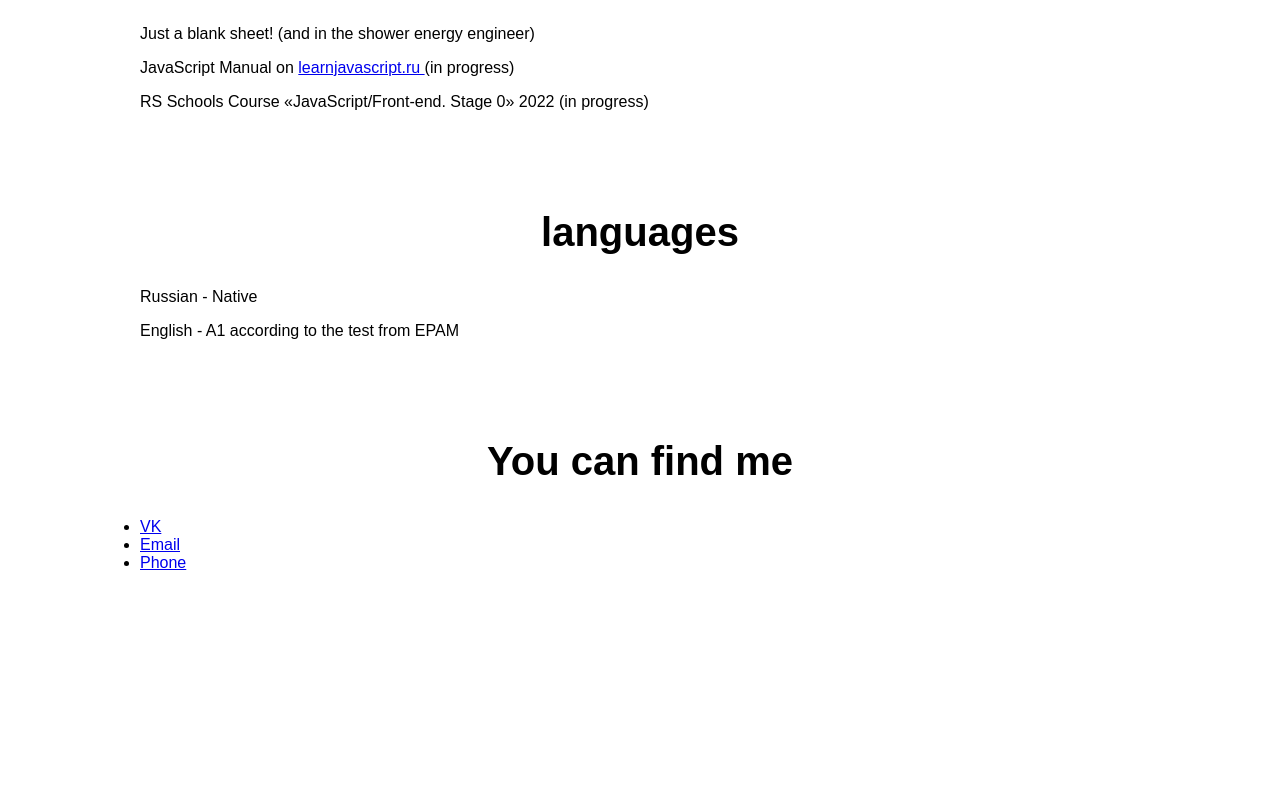
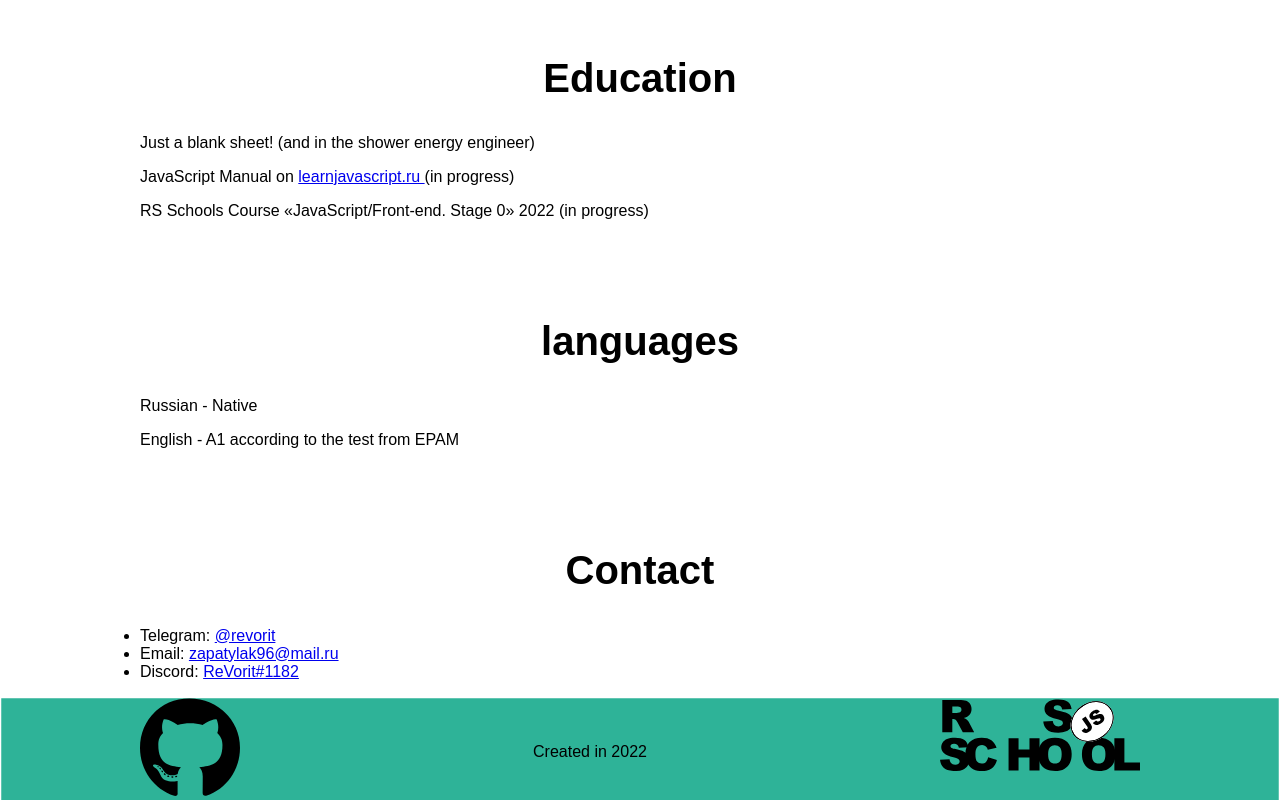
Before and after one commit to EgorZapatylak/rsschool-cv, a plain HTML site: page index.html in a window 1280 px wide. Shown: the part 1574-2374 px from the top of the page. Before the commit the page ends 2162 px from the top, so only its background shows below. Drawn offline with Linux system fonts and the light colour scheme.

Commit message:
feat: update file

````diff
--- a/index.html
+++ b/index.html
@@ -6,8 +6,7 @@
     <meta http-equiv="X-UA-Compatible" content="ie=edge">
 
     <title>CV</title>
-    <link rel="stylesheet" href="style.css">
-    <link rel="icon" href="assets/favicon.ico">
+    <link rel="stylesheet" href="./style.css">
     <link rel="preconnect" href="https://fonts.gstatic.com">
     <link href="https://fonts.googleapis.com/css2?family=Roboto:wght@100;300;500;700&display=swap" rel="stylesheet">
 </head>
@@ -24,7 +23,7 @@
                     <li><a href="#Experience">Experience</a></li>
                     <li><a href="#Education">Education</a></li>
                     <li><a href="#languages">languages</a></li>
-                        <li><a href="#Contact">You can find me</a></li>
+                    <li><a href="#Contact">Contact</a></li>
                 </ul>
             </nav>
         </div>
@@ -32,11 +31,11 @@
             <div class="title_first">
                 Welcome to my first Web Page
             </div>
-                <h1>And here is my first resume</h1>
+            <h1>Egor Zapatylak</h1>
         </div>
     </div>
 </header>
-
+<main>
 <section>
     <div class="container">
         <div class="title" id="About Me">
@@ -75,6 +74,8 @@
             <h2>
                 Code Examples
             </h2>
+            <pre>
+                <code>
             Код на JavaScript:
 
             ```javascript
@@ -85,6 +86,8 @@
             y = t
             ;[x, y] = [y, x]
             ```
+                </code>
+            </pre>
         </div>
     </div>
 </section>
@@ -133,16 +136,33 @@
     <div class="container">
         <div class="title" id="Contact">
             <h2>
-                    You can find me
+                Contact
             </h2>
             <ul>
-                    <li><a href="https://vk.com/id107009476" target="_blank">VK</a></li>
-                    <li><a href="mailto:zapatylak96@mail.ru" target="_blank" rel="noopener noreferrer">Email</a></li>
-                    <li><a href="tel:+375297140594" target="_blank" rel="noopener noreferrer">Phone</a></li>
+                <li> Telegram: <a href="https://t.me/revorit" title="github">@revorit</a></li>
+                <li> Email: <a href="mailto:zapatylak96@mail.ru" target="_blank" rel="noopener noreferrer">zapatylak96@mail.ru</a></li>
+                <li> Discord: <a href="https://discord.gg/zUr7wWYPXE" title="github">ReVorit#1182</a></li>
             </ul>
         </div>
     </div>
 </section>
+</main>
+<footer>
+    <div class="container">
+        <div class="footer">
+            <div>
+                <a href="https://github.com/revorit">
+                    <img class="git" src="./assets/img/github-brands.svg" alt="github"></a>
+                <a href="https://rs.school/js/">
+                    <img class="rss" src="./assets/img/rs_school_js.svg" alt="rss"></a>
+            </div>
+            <div class="footer-yaer">
+                Created in 2022
+            </div>
+        </div>
+    </div>
 
-</body
+</footer>
+
+</body>
 </html>
--- a/style.css
+++ b/style.css
@@ -2,16 +2,43 @@ body {
     font-family: Arial, sans-serif;
     margin: 0;
     padding: 0;
+    display: flex;
+    flex-direction: column;
+    justify-content: space-between;
 }
 
 header {
     background: url(assets/img/Background.svg) no-repeat center top / cover;
-   padding-bottom: 10px;
+
+}
+
+footer {
+    background: url(assets/img/Background.svg) no-repeat center top / cover;
+    display: flex;
+    justify-content: space-between;
+    align-items: center;
+
+}
+.git {
+    width: 10%;
+    float: left;
+
+}
+.rss {
+    width: 20%;
+    float: right;
+
+}
+
+.footer-yaer {
+    text-align: center;
+    padding-top: 46px;
 }
 
 .container {
     width: 1000px;
     margin: 0 auto;
+
 }
 
 .logo {
````
Lines whose indentation alone changed are shown as unchanged.
